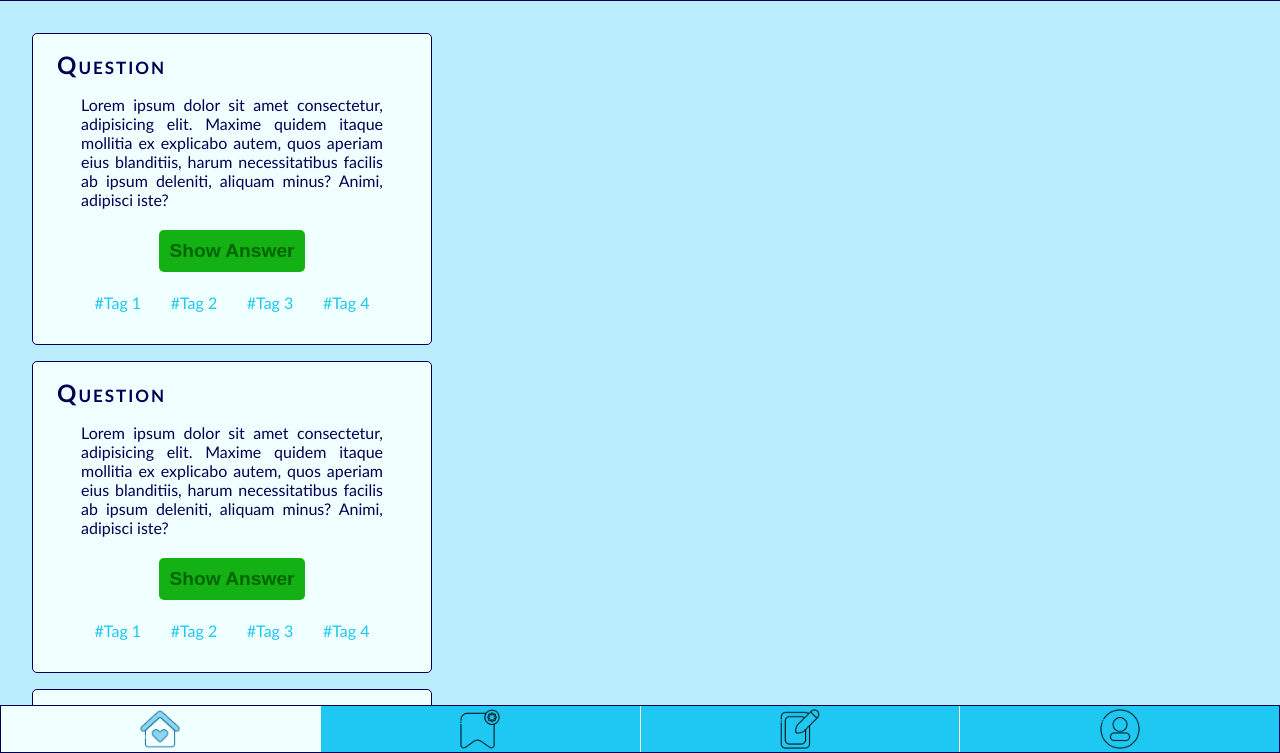
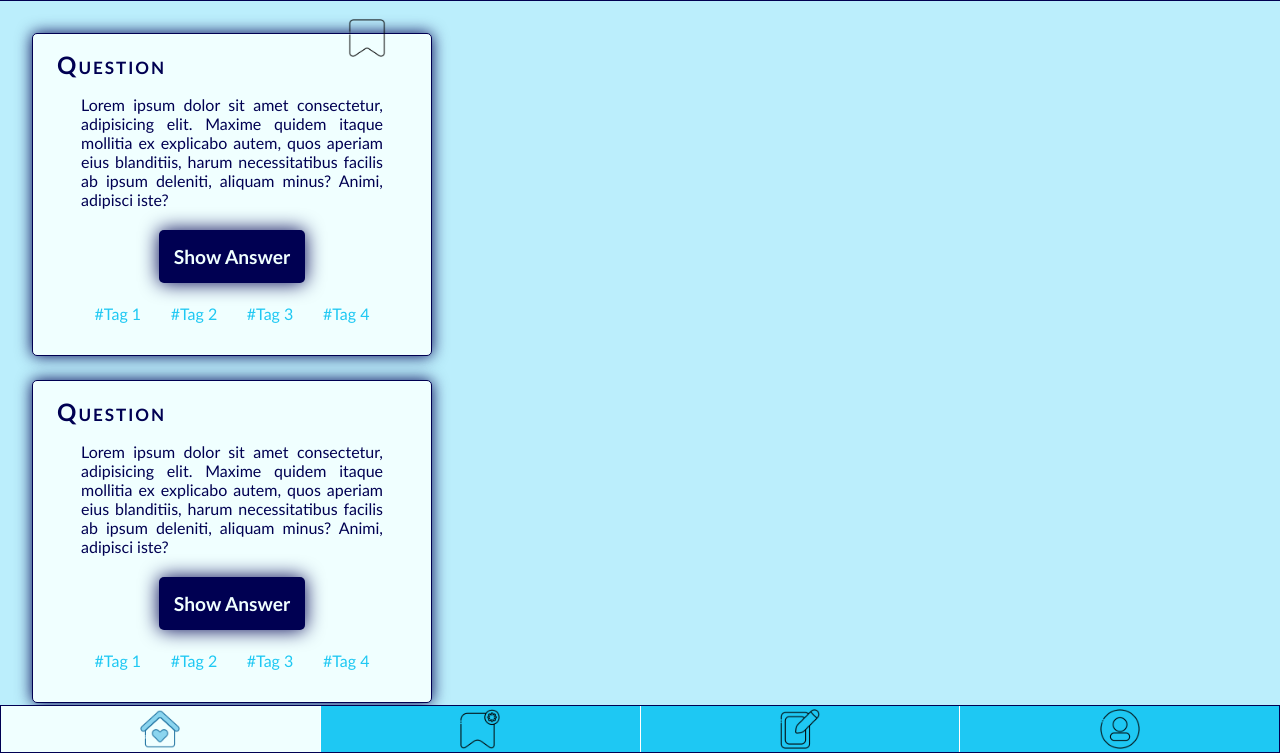
Before and after one commit to Ju-Schn/quiz-app, a plain HTML site: page index.html in a window 1280 px wide. Shown: the part 47-800 px from the top of the page. Drawn offline with Linux system fonts and the light colour scheme.

Commit message:
Add button bookmark

```diff
--- a/index.html
+++ b/index.html
@@ -14,6 +14,13 @@
     <main class="card-list">
       <section class="card">
         <h2 class="card__title">Question</h2>
+        <button class="button__bookmark" type="button">
+          <img
+            button__bookmark--image
+            src="./images/icons8-save-48black.png"
+            alt="Bookmark"
+          />
+        </button>
         <p class="card__question">
           Lorem ipsum dolor sit amet consectetur, adipisicing elit. Maxime
           quidem itaque mollitia ex explicabo autem, quos aperiam eius
--- a/styles/components/button.css
+++ b/styles/components/button.css
@@ -4,14 +4,33 @@
 }
 
 .button--answer {
-  background-color: rgb(19, 177, 19);
-  color: darkgreen;
-  padding: 10px;
+  background-color: rgb(0, 0, 82);
+  color: azure;
+  padding: 15px;
   margin: 5px;
+  font-family: "Trebuchet MS", "Lucida Sans Unicode", "Lucida Grande",
+    "Lucida Sans", Arial, sans-serif;
   font-weight: bold;
   font-size: larger;
   border: none;
   border-radius: 5px;
+  box-shadow: 0 0 1em rgb(0, 0, 82);
+}
+
+.button__bookmark {
+  background-color: rgb(0, 0, 82, 0);
+  border: none;
+  display: flex;
+  align-items: stretch;
+  height: 48px;
+  padding: 5px;
+  margin: 0px;
+  position: absolute;
+  top: -20px;
+  right: 10%;
+}
+
+.button__bookmark--image {
 }
 
 .button--submit {
--- a/styles/components/card.css
+++ b/styles/components/card.css
@@ -2,10 +2,12 @@
   border: 1px solid rgb(0, 0, 82);
   border-radius: 5px;
   background-color: azure;
-  margin-bottom: 1rem;
+  margin-bottom: 1.5rem;
   padding: 1rem;
   color: rgb(0, 0, 82);
   width: 400px;
+  box-shadow: 0 0 1em;
+  position: relative;
 }
 
 .card__title {
```
